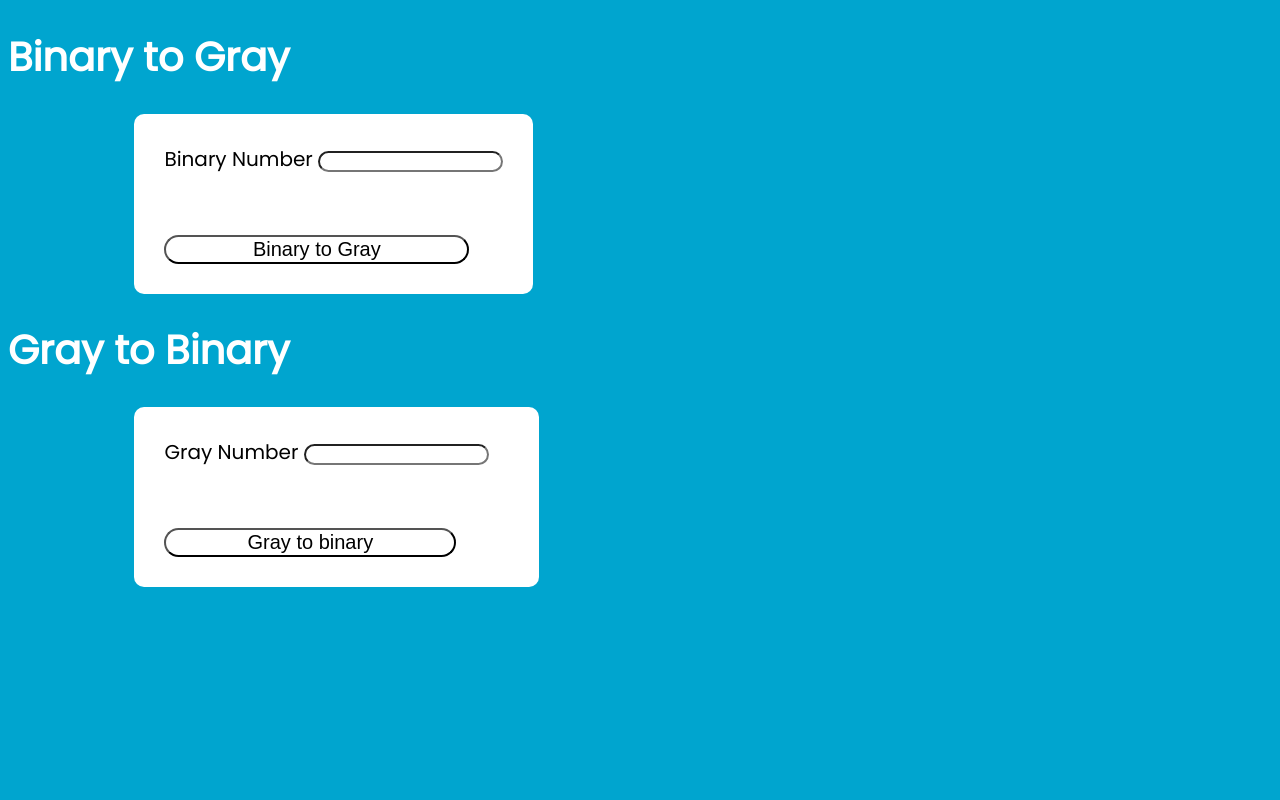
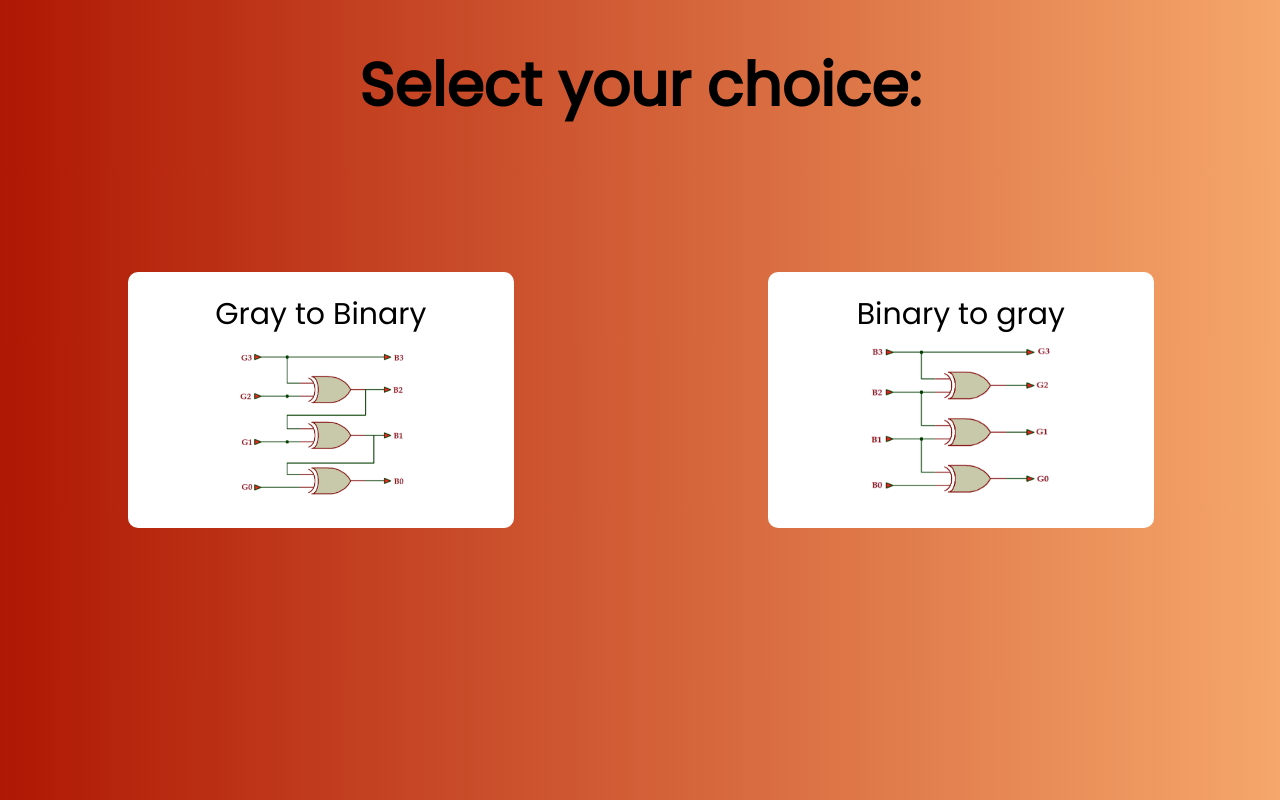
Before and after one commit to ShreejaMehta/Calculator, a plain HTML site: page index.html in a window 1280 px wide. Drawn offline with Linux system fonts and the light colour scheme.

Commit message:
made some basic UI changes

```diff
--- a/index.html
+++ b/index.html
@@ -6,63 +6,8 @@
         <title>Binary to Gray and Gray to Binary Converter</title>
     </head>
     <body>
-        <h1 class='head1'>Binary to Gray</h1>
-        <div class="BtoG">
-            <label>Binary Number</label>
-            <input type="number" name="number1" id=num1>
-            <p id='btoG'></p>
-           <button class='btn' onclick= 'btoG()'>Binary to Gray</button>
-        </div>
-        <h1 class='head2'>Gray to Binary</h1>
-        <div class="GtoB">
-            <label>Gray Number</label>
-            <input type="number" name="number2" id=num2>
-            <p id='gtoB'></p>
-           <button class='btn2' onclick= 'gtoB()'>Gray to binary</button>
-        </div>
-        <script type="text/javascript">
-
-            function xor_c(a,b)
-            {
-                return (a==b)?'0': '1';
-            }
-            function flip(c)
-            {
-                return (c == '0') ? '1' : '0';
-            }
-            function btoG()
-            {
-                let gray="";
-
-            var n1=(document.getElementById('num1').value);
-
-            gray += n1[0];
-            for(let i=1; i<n1.length; i++)
-            {
-                gray+=xor_c(n1[i-1], n1[i]);
-            }
-                document.getElementById('btoG').innerHTML = "Gray equivalent is:" + gray;
-
-            }
-            function gtoB()
-            {
-                let binary="";
-                var n2=(document.getElementById('num2').value);
-
-                binary+=n2[0];
-
-                for(let i=1;i<n2.length;i++)
-                {
-                    if(n2[i]=='0')
-                        binary+=binary[i-1];
-                    else
-                        binary += flip(binary[i - 1]);
-                }
-
-                document.getElementById('gtoB').innerHTML = "Binary equivalent is:" + binary;
-
-            }
-
-        </script>
+        <h1 style="text-align:center; padding: top 10px; ">Select your choice:</h1>
+        <a href="binarytogray.html"class ='l1'>Binary to gray<img src="binary-to-gray-code-converter-ckt.png" class='image2'></a>
+        <a href="graytobinary.html" class = 'l2'>Gray to Binary<img src="Rotator-2.png" class='image1'></a>
     </body>
 </html>
--- a/style.css
+++ b/style.css
@@ -1,35 +1,93 @@
 @import url('https://fonts.googleapis.com/css2?family=Poppins&display=swap');
 body
 {
-    font-size:20px;
+    font-size:30px;
     font-family:'Poppins', sans-serif;
-    color: #fff;
-    background: #00A5CF;
-    /* background: linear-gradient(180deg, hsla(211, 59%, 29%, 1) 0%, hsla(195, 74%, 58%, 1) 48%, hsla(180, 86%, 56%, 1) 100%); */
+    color: #000;
+    background: hsla(26, 88%, 69%, 1);
+    background: linear-gradient(270deg, hsla(26, 88%, 69%, 1) 0%, hsla(7, 96%, 35%, 1) 100%);
 }
+.image1
+{
+    height: 80%;
+    width: 80%;
+}
+.image2
+{
+    height: 80%;
+    width: 60%;
+}
+.l1
+{
+    text-decoration: none;
+    text-align: center;
+    border-radius: 10px;
+    background-color: white;
+    padding: 20px;
+    position: absolute;
+    top: 40%;
+    bottom: 40%;
+    left: 60%;
+    right: 20%;
+    margin: auto;
+    color: #000;
+    height: 27%;
+    width: 27%;
+}
+.l2
+{
+    text-decoration: none;
+    text-align: center;
+    border-radius: 10px;
+    background-color: white;
+    padding: 20px;
+    position: absolute;
+    top: 40%;
+    bottom: 40%;
+    left: 10%;
+    right: 60%;
+    margin: auto;
+    color: #000;
+    height: 27%;
+    width: 27%;
+}
+.heading
+{
+    padding-top:50px;
+    text-align: center;
 
+}
 .BtoG
 {
+    text-align: center;
     border-radius: 10px;
-    display: inline-block;
     background-color: white;
-    justify-content: left;
-    padding: 30px;
-    align-items: center;
-    margin-left:10%;
+    padding: 20px;
+    position: absolute;
+    top: 40%;
+    bottom: 40%;
+    left: 31%;
+    right: 40%;
+    margin: auto;
     color: #000;
+    height: 35%;
+    width: 35%;
 }
 .GtoB
 {
+    text-align: center;
     border-radius: 10px;
-    display: inline-block;
     background-color: white;
-    justify-content: left;
-    padding: 30px;
-    padding-right:50px;
-    align-items: center;
-    margin-left: 10%;
+    padding: 20px;
+    position: absolute;
+    top: 40%;
+    bottom: 40%;
+    left: 31%;
+    right: 40%;
+    margin: auto;
     color: #000;
+    height: 35%;
+    width: 35%;
 }
 #num1
 {
@@ -45,26 +103,23 @@ body
 }
 #btoG
 {
-    display: flex;
-    /* margin-top: 20%;
-    margin-right:50%; */
-    justify-content:center;
-    font-family:helvetica;
+
+    display: grid;
+    margin-top: 20%;
+    text-align: center;
     padding: 10px;
 }
 #gtoB
 {
-    display: flex;
-    /* margin-top: 20%;
-    margin-right:50%; */
-    justify-content:center;
-    font-family:helvetica;
+    display: grid;
+    margin-top: 20%;
+    text-align: center;
     padding: 10px;
 }
 .btn
 {
     display: inline-block;
-    width: 90%;
+    width: 80%;
     font-size: 20px;
     background: #fff;
     border-radius: 15px;
```
Also changed, not shown: binarytogray.html (added, +37 -0 lines), graytobinary.html (added, +41 -0 lines), Rotator-2.png (added), binary-to-gray-code-cconversion.png (added), binary-to-gray-code-cconversion3.png (added), binary-to-gray-code-converter-ckt.png (added).
